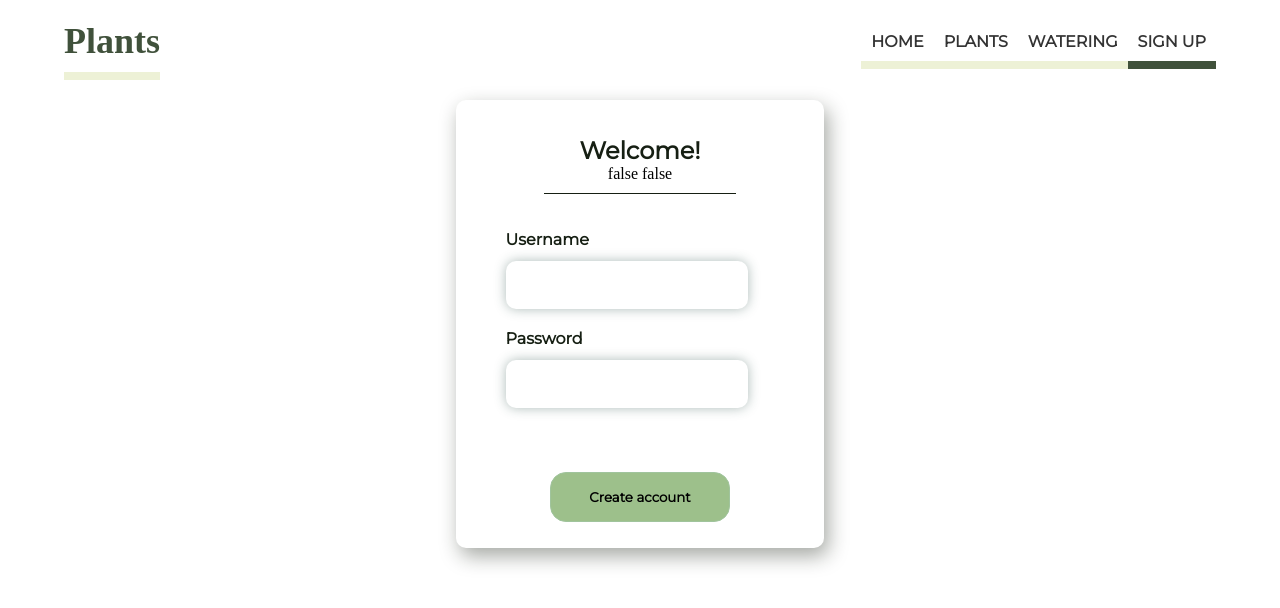
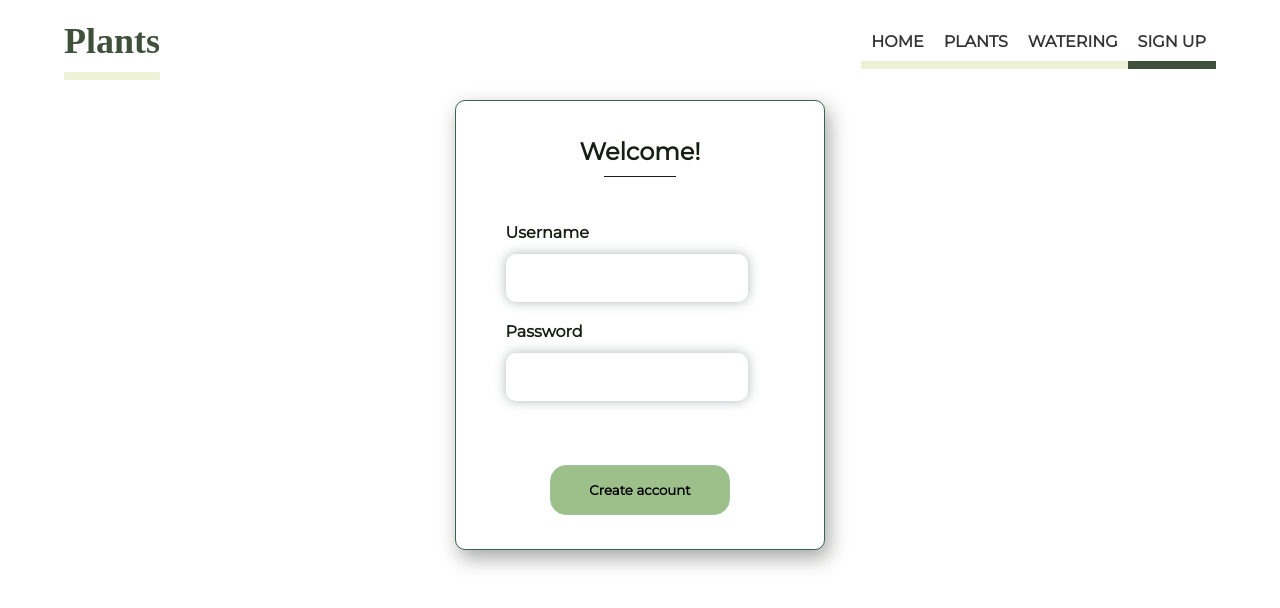
Before and after one commit to bartosz-bartosz/plants_front, a Vue app: page /signup in a window 1280 px wide. Shown: the top 608 px of the page. Built offline with nearby package versions, Linux system fonts and the light colour scheme; no server answers.

Commit message:
signup - styles

```diff
--- a/src/assets/main.css
+++ b/src/assets/main.css
@@ -1,3 +1,4 @@
+@import '../styles.css';
 
 @font-face {
     font-family: "Montserrat", sans-serif;
@@ -87,3 +88,14 @@ input:focus {
 .error-message {
     color: red
 }
+
+p.success-text {
+    font-weight: bold;
+    font-size: 16px;
+    color: var(--success-green)
+}
+.success-icon {
+    font-size: 36px;
+    color: var(--success-green);
+    /*color: green;*/
+}
--- a/src/services/dataParsing.js
+++ b/src/services/dataParsing.js
@@ -34,4 +34,8 @@ function timeAgo(date) {
   }
 }
 
-export { formatDateTime , timeAgo };
+function sleepFor(ms) {
+  return new Promise(resolve => setTimeout(resolve, ms));
+}
+
+export { formatDateTime , timeAgo, sleepFor };
--- a/src/styles.css
+++ b/src/styles.css
@@ -0,0 +1,3 @@
+:root {
+    --success-green: #49b25b;
+}
--- a/src/views/SignUpView.vue
+++ b/src/views/SignUpView.vue
@@ -5,6 +5,7 @@
 import {NSpin} from "naive-ui";
 import {storeToRefs} from "pinia";
 import router from "@/router/index";
+import {sleepFor} from "@/services/dataParsing";
 
 const loading = ref(false)
 const signUpSuccess = ref(false)
@@ -26,7 +27,8 @@ import router from "@/router/index";
     signUpSuccess.value = true;
     console.log("user value is:")
     console.log(user.value.data)
-      router.push({name: 'home'})
+    sleepFor(2000).then(() => {
+      router.push({name: 'home'}); });
   }
 }
 
@@ -36,14 +38,14 @@ import router from "@/router/index";
   <NavBar/>
   <div class="main">
     <div class="tile-block">
+
+      <div class="tile-header">
         <h2>Welcome!</h2>
-      <div v-if="user.data">
-        <p>Username: {{user.data}}</p>
+        <div class="line"></div>
       </div>
-      {{signUpSuccess}}
-      {{loading}}
-      <div class="line"></div>
-        <div class="inputs"  v-if="!signUpSuccess">
+
+      <div class="tile-body">
+        <div class="inputs" v-if="!signUpSuccess">
           <div class="signup-wrapper">
             <h4 class="field-name">Username</h4>
             <input type="text" class="standard-input" v-model="userCredentials.username"/>
@@ -60,8 +62,19 @@ import router from "@/router/index";
             <NSpin size="medium"/>
           </div>
         </div>
-        <div v-else>
-          <div class="success-signup">Success!</div>
+        <div v-else class="success-signup">
+          <font-awesome-icon icon="fa-circle-check" class="success-icon"/>
+          <p class="success-text">Success!</p>
+        </div>
+      </div>
+
+      <div class="tile-footer">
+        <p v-if="signUpSuccess && !loading">You will be redirected soon...</p>
+<!--        <div v-if="user.data">-->
+<!--          <p>Username: {{ user.data }}</p>-->
+<!--        </div>-->
+<!--        {{ signUpSuccess }}-->
+<!--        {{ loading }}-->
       </div>
     </div>
   </div>
@@ -83,10 +96,29 @@ import router from "@/router/index";
   min-height: 400px;
   border-radius: 10px;
   background-color: #ffffff;
-    //border: #3C6255 solid 1px;
+  border: #3C6255 solid 1px;
   box-shadow: 4px 8px 20px rgba(22, 31, 19, 0.39);
   padding: 24px;
 
+  display: flex;
+  flex-direction: column;
+  align-items: center;
+  justify-content: space-between;
+}
+
+.tile-header {
+  display: flex;
+  flex-direction: column;
+  align-items: center;
+}
+
+.tile-body {
+  display: flex;
+  flex-direction: column;
+  align-items: center;
+}
+
+.tile-footer {
   display: flex;
   flex-direction: column;
   align-items: center;
@@ -125,7 +157,15 @@ h4 {
   margin-top: 52px;
 }
 
+.success-signup {
+  display: flex;
+  flex-direction: column;
+  justify-content: space-around;
+}
+
 #create-account {
   margin-top: 48px;
 }
+
+
 </style>
```
Lines whose indentation alone changed are shown as unchanged.
